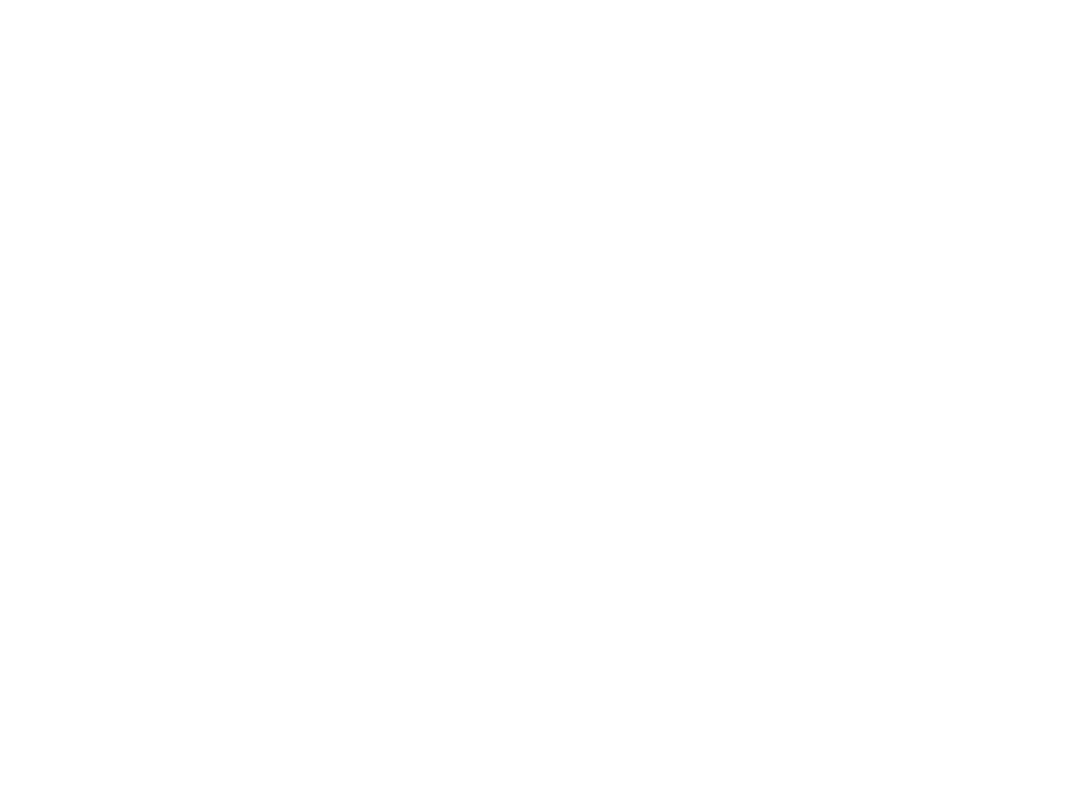
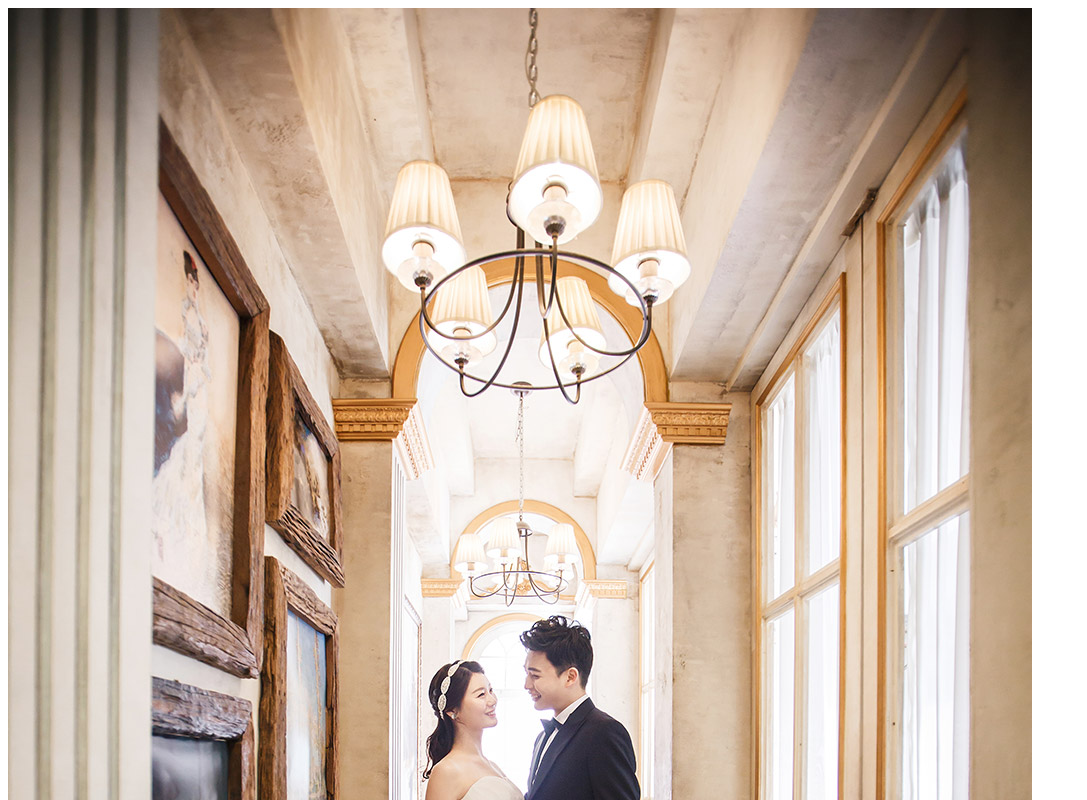
Before and after one commit to seungduk/sa1sd.github.io, a plain HTML site: page index.html in a window 1280 px wide. Shown: the top 800 px of the page, without its empty margins (0-1087 px from the left). Drawn offline with Linux system fonts and the light colour scheme.

Commit message:
Update index.html

```diff
--- a/index.html
+++ b/index.html
@@ -1,7 +1,17 @@
-<html>
+<html lang="ko-KR">
 <head>
-<title>Wedding Invitation</title>
+  <meta content="width=1536,minimum-scale=1.0" name="viewport">
+  <title>Wedding Invitation</title>
+  <style>
+    .main {
+      background: url(main.jpg);
+      height: 1536px;
+      width: 1024px;
+    }
+  </style>
 </head>
 <body>
+  <div class="main">
+  </div>
 </body>
 </html>
```
